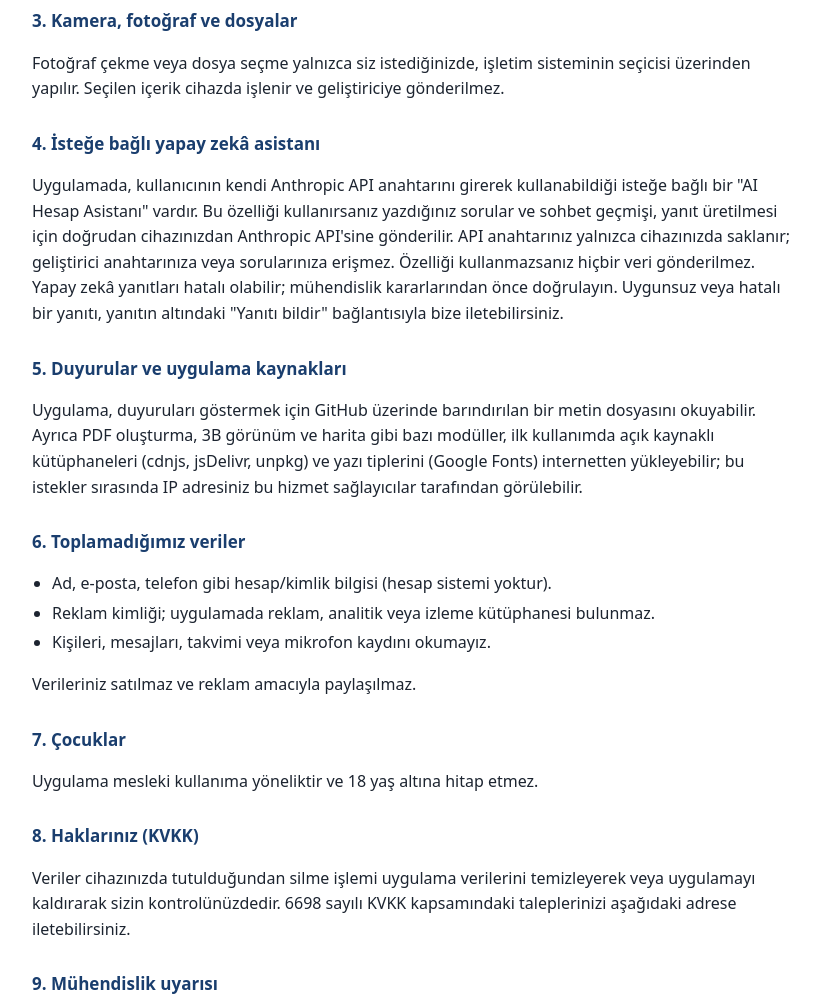
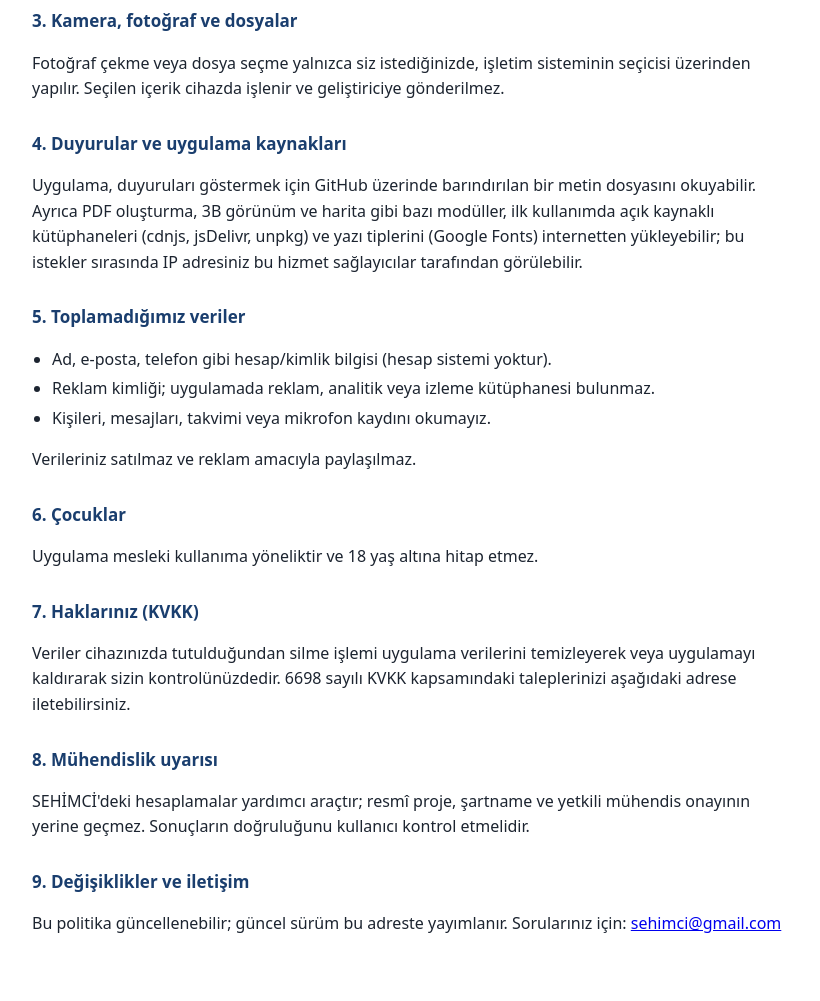
Before and after one commit to sehimcizaza/sehimci-updates, a plain HTML site: page gizlilik-politikasi.html in a window 1280 px wide. Shown: the part 980-1981 px from the top of the page, without its empty margins (228-1048 px from the left). After the commit the page ends 1953 px from the top, so only its background shows below. Drawn offline with Linux system fonts and the light colour scheme.

Commit message:
Add files via upload

```diff
--- a/gizlilik-politikasi.html
+++ b/gizlilik-politikasi.html
@@ -46,13 +46,10 @@
 <h2>3. Kamera, fotoğraf ve dosyalar</h2>
 <p>Fotoğraf çekme veya dosya seçme yalnızca siz istediğinizde, işletim sisteminin seçicisi üzerinden yapılır. Seçilen içerik cihazda işlenir ve geliştiriciye gönderilmez.</p>
 
-<h2>4. İsteğe bağlı yapay zekâ asistanı</h2>
-<p>Uygulamada, kullanıcının kendi Anthropic API anahtarını girerek kullanabildiği isteğe bağlı bir "AI Hesap Asistanı" vardır. Bu özelliği kullanırsanız yazdığınız sorular ve sohbet geçmişi, yanıt üretilmesi için doğrudan cihazınızdan Anthropic API'sine gönderilir. API anahtarınız yalnızca cihazınızda saklanır; geliştirici anahtarınıza veya sorularınıza erişmez. Özelliği kullanmazsanız hiçbir veri gönderilmez. Yapay zekâ yanıtları hatalı olabilir; mühendislik kararlarından önce doğrulayın. Uygunsuz veya hatalı bir yanıtı, yanıtın altındaki "Yanıtı bildir" bağlantısıyla bize iletebilirsiniz.</p>
-
-<h2>5. Duyurular ve uygulama kaynakları</h2>
+<h2>4. Duyurular ve uygulama kaynakları</h2>
 <p>Uygulama, duyuruları göstermek için GitHub üzerinde barındırılan bir metin dosyasını okuyabilir. Ayrıca PDF oluşturma, 3B görünüm ve harita gibi bazı modüller, ilk kullanımda açık kaynaklı kütüphaneleri (cdnjs, jsDelivr, unpkg) ve yazı tiplerini (Google Fonts) internetten yükleyebilir; bu istekler sırasında IP adresiniz bu hizmet sağlayıcılar tarafından görülebilir.</p>
 
-<h2>6. Toplamadığımız veriler</h2>
+<h2>5. Toplamadığımız veriler</h2>
 <ul>
   <li>Ad, e-posta, telefon gibi hesap/kimlik bilgisi (hesap sistemi yoktur).</li>
   <li>Reklam kimliği; uygulamada reklam, analitik veya izleme kütüphanesi bulunmaz.</li>
@@ -60,16 +57,16 @@
 </ul>
 <p>Verileriniz satılmaz ve reklam amacıyla paylaşılmaz.</p>
 
-<h2>7. Çocuklar</h2>
+<h2>6. Çocuklar</h2>
 <p>Uygulama mesleki kullanıma yöneliktir ve 18 yaş altına hitap etmez.</p>
 
-<h2>8. Haklarınız (KVKK)</h2>
+<h2>7. Haklarınız (KVKK)</h2>
 <p>Veriler cihazınızda tutulduğundan silme işlemi uygulama verilerini temizleyerek veya uygulamayı kaldırarak sizin kontrolünüzdedir. 6698 sayılı KVKK kapsamındaki taleplerinizi aşağıdaki adrese iletebilirsiniz.</p>
 
-<h2>9. Mühendislik uyarısı</h2>
+<h2>8. Mühendislik uyarısı</h2>
 <p>SEHİMCİ'deki hesaplamalar yardımcı araçtır; resmî proje, şartname ve yetkili mühendis onayının yerine geçmez. Sonuçların doğruluğunu kullanıcı kontrol etmelidir.</p>
 
-<h2>10. Değişiklikler ve iletişim</h2>
+<h2>9. Değişiklikler ve iletişim</h2>
 <p>Bu politika güncellenebilir; güncel sürüm bu adreste yayımlanır. Sorularınız için: <a href="mailto:sehimci@gmail.com">sehimci@gmail.com</a></p>
 </body>
 </html>
```
